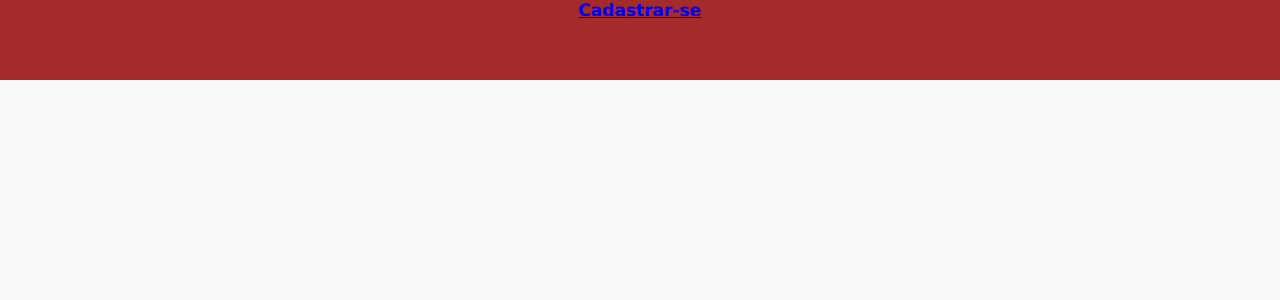
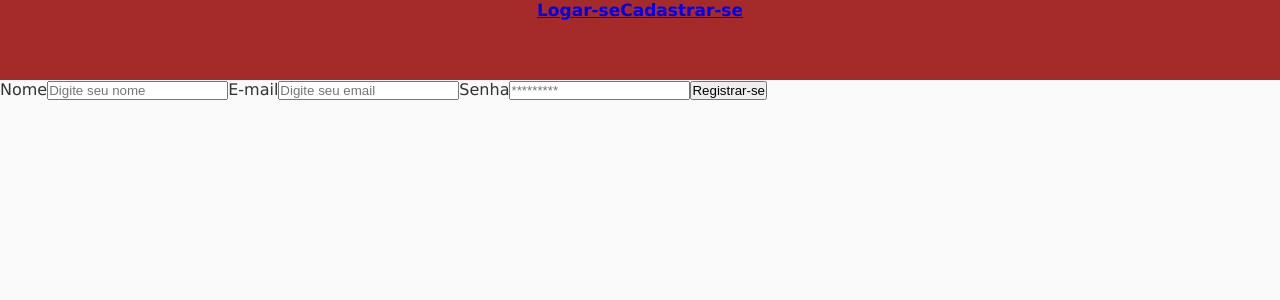
Before and after one commit to Freitas29/ReactAnime, a React (Create React App) app: page /signUp in a window 1280 px wide. Shown: the top 300 px of the page. Built offline with nearby package versions, Linux system fonts and the light colour scheme.

Commit message:
registration success

```diff
--- a/src/components/form/index.js
+++ b/src/components/form/index.js
@@ -2,10 +2,18 @@ import React, { Component } from 'react'
 import api from '../../services/api'
 
 export default class Form extends Component{
+
+    constructor(props){
+        super(props);
+        this.state = {action: props.action}
+        this.handleLogin.bind(props)
+    }
+
     state = {
         name: "",
         password: "",
         email: "",
+        action: "",
     }
 
     handleName = (e) => {
@@ -20,15 +28,16 @@ export default class Form extends Component{
         this.setState({email: e.target.value})
     }
 
-    handleLogin = async () => {
-        const response = await api.post('http://localhost:3001/api/v1/sessions', {
+    handleLogin = async (props) => {
+        await api.post(`http://localhost:3001/api/v1/${this.state.action}`, {
             email: this.state.email,
+            name: this.state.name,
             password: this.state.password
         }).then(function (response){
             const {status} = response
-            alert(status)
+            console.log(status)
         }).catch(function (response){
-            alert('caiu no erro');
+            console.log(response)
         })
 
 
@@ -36,7 +45,7 @@ export default class Form extends Component{
 
     render(){
         return(
-            <form action={this.props.action} method="POST">
+            <form>
                 <label>Nome</label>
                 <input placeholder="Digite seu nome" onChange={(e) => this.handleName(e)}/>
 
--- a/src/components/header/index.js
+++ b/src/components/header/index.js
@@ -1,5 +1,5 @@
 import React, { Component } from 'react';
-import { Link } from 'react-router-dom'
+
 
 import './index.css'
 
@@ -9,7 +9,8 @@ export default class Header extends Component{
         return(
             <header>
                 <ul>
-                    <a href="/signIn">Cadastrar-se</a>
+                    <a href="/signIn">Logar-se</a>
+                    <a href="/signUp">Cadastrar-se</a>
                 </ul>
             </header>
         )
--- a/src/pages/sign-in/index.js
+++ b/src/pages/sign-in/index.js
@@ -6,8 +6,8 @@ export default class SignIn extends Component{
     render(){
         return(
             <Form
-            action="/sessions"
-            buttonName="Cadastrar-se"/>
+            action="sessions"
+            buttonName="Logar-se"/>
         )
     }
 }
--- a/src/pages/sign-up/index.js
+++ b/src/pages/sign-up/index.js
@@ -5,8 +5,8 @@ export default class SignUp extends Component{
     render(){
         return(
             <Form
+            action="registrations"
             buttonName="Registrar-se"
-            action="/register"
             />
         )
     }
--- a/src/routes.js
+++ b/src/routes.js
@@ -6,6 +6,7 @@ import { BrowserRouter, Switch, Route} from 'react-router-dom'
 import Main from './pages/main';
 import Anime from './pages/animes';
 import SignIn from './pages/sign-in'
+import SignUp from './pages/sign-up'
 
 const Routes = () => (
     <BrowserRouter>
@@ -13,6 +14,7 @@ const Routes = () => (
             <Route exact path="/" component={ Main }></Route>
             <Route path="/animes/:id" component={ Anime }></Route>
             <Route path="/signIn" component={ SignIn }></Route>
+            <Route path="/signUp" component={ SignUp }></Route>
         </Switch>
     </BrowserRouter>
 );
```
